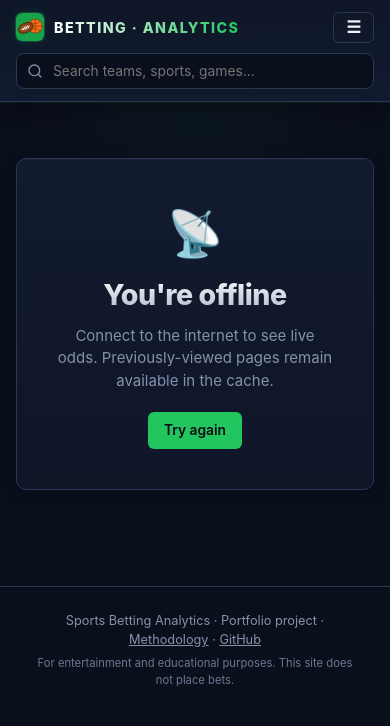
After one commit to andrew-m-vick/betting, a Flask app: page /offline in a window 390 px wide. The commit adds this page. Shown: the top 726 px of the page. Run offline with Flask 3, Linux system fonts and the light colour scheme.

Commit message:
Make the site a full PWA — installable + offline-capable
Adds the three pieces a proper PWA needs beyond a home-screen icon:

1. Web app manifest (/manifest.json): name, short_name, start_url=/odds/,
   display=standalone, theme color matching the stadium palette,
   maskable SVG icons, and four shortcut entries (Live Odds, EV,
   Parlay, My Bets) so iOS/Android long-press menus jump directly to
   the top-level tools.

2. Service worker (/service-worker.js, not /static/... so its scope
   covers the entire origin). Strategy:
   - App shell (CSS, JS, icons, offline page) precached on install.
   - Everything else: network-first with cache fallback. Odds stay
     fresh when online; the app still opens to last-seen pages offline.
   - Same-origin only; never intercepts CDN requests (Chart.js, KaTeX).
   Versioned cache key so SW updates cleanly purge stale caches.

3. Flask routes in the main blueprint:
   - GET /service-worker.js — serves from static with Cache-Control:
     no-cache and Service-Worker-Allowed: /. Scope at root is the
     reason we can't just link to /static/service-worker.js.
   - GET /manifest.json — same pattern, clean URL.
   - GET /offline — simple cached fallback page.

Also adds iOS PWA polish in base.html: apple-mobile-web-app-capable,
apple-mobile-web-app-status-bar-style, mobile-web-app-capable. The
existing apple-touch-icon and theme-color tags already lined up.

Co-Authored-By: Claude Opus 4.7 (1M context) <noreply@anthropic.com>

```diff
--- a/app/main/routes.py
+++ b/app/main/routes.py
@@ -1,5 +1,5 @@
-"""Main blueprint: index + methodology."""
-from flask import Blueprint, redirect, render_template, url_for
+"""Main blueprint: index, methodology, PWA plumbing."""
+from flask import Blueprint, current_app, redirect, render_template, send_from_directory, url_for
 
 main_bp = Blueprint("main", __name__, template_folder="../templates/main")
 
@@ -12,3 +12,30 @@ def index():
 @main_bp.route("/methodology")
 def methodology():
     return render_template("main/methodology.html")
+
+
+# -------- PWA plumbing --------
+#
+# A service worker's scope is capped at the path it's served from. Serving
+# it at /static/service-worker.js would limit it to /static/* — useless.
+# We serve the same file at /service-worker.js so it controls the whole
+# origin. The manifest is served at /manifest.json for the same "clean URL"
+# reason (some tools look there by convention).
+
+
+@main_bp.route("/service-worker.js")
+def service_worker():
+    response = send_from_directory(current_app.static_folder, "service-worker.js")
+    response.headers["Cache-Control"] = "no-cache"
+    response.headers["Service-Worker-Allowed"] = "/"
+    return response
+
+
+@main_bp.route("/manifest.json")
+def manifest():
+    return send_from_directory(current_app.static_folder, "manifest.json")
+
+
+@main_bp.route("/offline")
+def offline():
+    return render_template("offline.html")
--- a/app/templates/base.html
+++ b/app/templates/base.html
@@ -6,8 +6,12 @@
   <title>{% block title %}Sports Betting Analytics{% endblock %}</title>
   <link rel="icon" type="image/svg+xml" href="{{ url_for('static', filename='favicon.svg') }}">
   <link rel="apple-touch-icon" href="{{ url_for('static', filename='apple-touch-icon.svg') }}">
+  <!-- PWA manifest + iOS standalone meta -->
+  <link rel="manifest" href="{{ url_for('main.manifest') }}">
   <meta name="apple-mobile-web-app-title" content="Betting Analytics">
   <meta name="apple-mobile-web-app-capable" content="yes">
+  <meta name="apple-mobile-web-app-status-bar-style" content="black-translucent">
+  <meta name="mobile-web-app-capable" content="yes">
   <meta name="theme-color" content="#16a34a">
   <link rel="stylesheet" href="{{ url_for('static', filename='css/app.css') }}">
   {% block head %}{% endblock %}
@@ -71,5 +75,14 @@
   </script>
   <script src="{{ url_for('static', filename='js/search.js') }}"></script>
   {% block scripts %}{% endblock %}
+  <script>
+    // Register service worker — enables offline + installable PWA.
+    // Served from /service-worker.js (not /static/) so its scope covers the whole origin.
+    if ("serviceWorker" in navigator) {
+      window.addEventListener("load", () => {
+        navigator.serviceWorker.register("/service-worker.js").catch(() => {});
+      });
+    }
+  </script>
 </body>
 </html>
--- /dev/null
+++ b/app/templates/offline.html
@@ -0,0 +1,13 @@
+{% extends "base.html" %}
+{% block title %}Offline{% endblock %}
+{% block content %}
+<div class="card empty-state" style="margin-top: 40px">
+  <div style="font-size: 3em; margin-bottom: 8px">📡</div>
+  <h1 style="margin-bottom: 8px">You're offline</h1>
+  <p style="color: var(--muted); max-width: 420px; margin: 0 auto 20px">
+    Connect to the internet to see live odds. Previously-viewed pages remain
+    available in the cache.
+  </p>
+  <a href="{{ url_for('odds.live_odds') }}" class="btn-primary-link">Try again</a>
+</div>
+{% endblock %}
```
Also changed, not shown: app/static/service-worker.js (added, +73 -0 lines), app/static/manifest.json (added).
